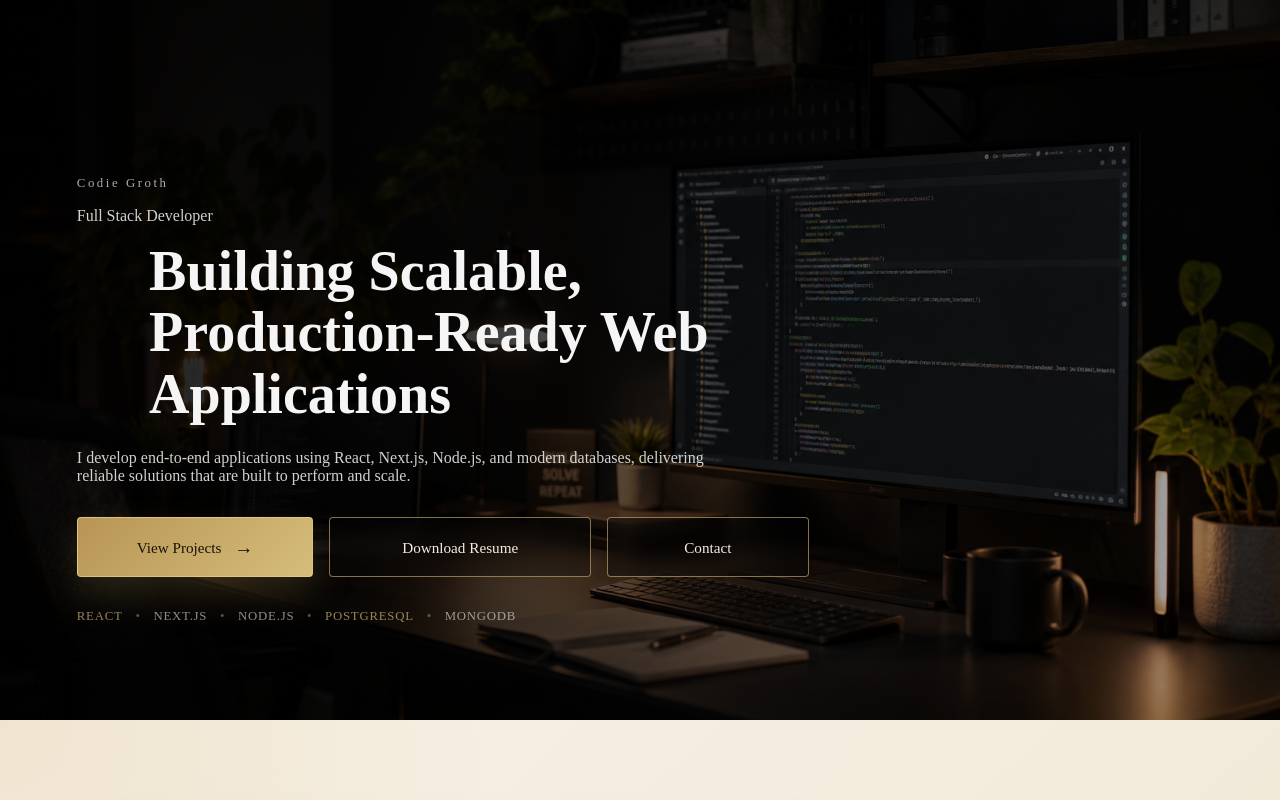
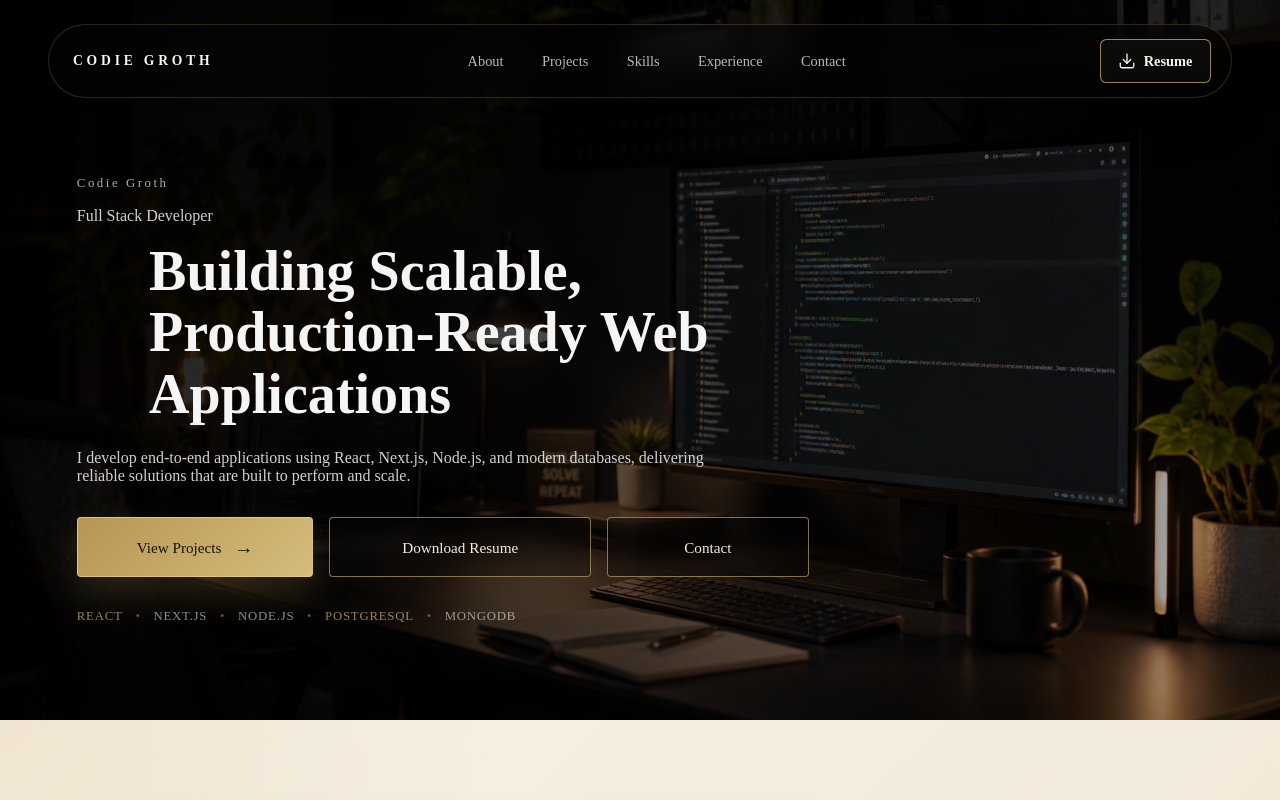
Before and after one commit to codiemaureen/codieCodes, a Next.js app: page / in a window 1280 px wide. Shown: the top 800 px of the page. Built offline with nearby package versions, Linux system fonts and the light colour scheme; a web font is replaced by a local one.

Commit message:
Adding navbar

```diff
--- a/package.json
+++ b/package.json
@@ -11,6 +11,7 @@
   },
   "dependencies": {
     "json-server": "^1.0.0-beta.3",
+    "lucide-react": "^1.14.0",
     "next": "15.2.1",
     "react": "^19.0.0",
     "react-calendly": "^4.3.1",
--- a/src/app/(root)/page.jsx
+++ b/src/app/(root)/page.jsx
@@ -4,11 +4,13 @@ import AboutMe from "../component/AboutMe";
 import Projects from "../component/Projects";
 import ContactMe from "../component/ContactMe";
 import Footer from "../component/Footer";
+import Navbar from "../component/navBar";
 
 export default function Home() {
   return (
 
     <div id="__next" className="app">
+      <Navbar />
       <Hero />
       <AboutMe />
       <Projects />
--- /dev/null
+++ b/src/app/component/navBar.jsx
@@ -0,0 +1,35 @@
+"use client";
+
+import Link from "next/link";
+import styles from "./Navbar.module.css";
+import { Download } from "lucide-react";
+
+const Navbar = () => {
+  return (
+    <header className={styles.navbar}>
+      <Link href="/" className={styles.logo}>
+        CODIE GROTH
+      </Link>
+
+      <nav className={styles.navLinks}>
+        <Link href="#about">About</Link>
+        <Link href="#projects">Projects</Link>
+        <Link href="#skills">Skills</Link>
+        <Link href="#experience">Experience</Link>
+        <Link href="#contact">Contact</Link>
+      </nav>
+
+      <a
+        href="/resume.pdf"
+        target="_blank"
+        rel="noopener noreferrer"
+        className={styles.resumeButton}
+      >
+        <Download size={18} strokeWidth={1.75} />
+        Resume
+      </a>
+    </header>
+  );
+};
+
+export default Navbar;
--- /dev/null
+++ b/src/app/component/navBar.module.css
@@ -0,0 +1,98 @@
+.navbar {
+ position: fixed;
+ top: 1.5rem;
+ left: 3rem;
+ right: 3rem;
+ z-index: 1000;
+ display: flex;
+ align-items: center;
+ justify-content: space-between;
+ gap: 2rem;
+ height: 72px;
+ padding: 0 1.25rem 0 1.5rem;
+ border: 1px solid rgba(198, 173, 115, 0.22);
+ border-radius: 999px;
+ background: rgba(5, 5, 5, 0.58);
+ backdrop-filter: blur(16px);
+ -webkit-backdrop-filter: blur(16px);
+ box-shadow: 0 18px 50px rgba(0, 0, 0, 0.28);
+}
+
+.logo {
+ color: #f8f4ea;
+ font-size: 0.85rem;
+ font-weight: 800;
+ letter-spacing: 0.28em;
+ text-transform: uppercase;
+ text-decoration: none;
+ white-space: nowrap;
+}
+
+.navLinks {
+ display: flex;
+ align-items: center;
+ gap: clamp(1.75rem, 3vw, 3rem);
+}
+
+.navLinks a {
+ color: rgba(255, 255, 255, 0.72);
+ font-size: 0.9rem;
+ font-weight: 500;
+ text-decoration: none;
+ transition: color 0.2s ease;
+}
+
+.navLinks a:hover {
+ color: #c6ad73;
+}
+
+.resumeButton {
+ display: inline-flex;
+ align-items: center;
+ justify-content: center;
+ gap: 0.45rem;
+
+ min-height: 42px;
+ padding: 0 1.1rem;
+
+ border: 1px solid rgba(198, 173, 115, 0.75);
+ border-radius: 0.4rem;
+
+ color: #f8f4ea;
+ font-size: 0.9rem;
+ font-weight: 600;
+ text-decoration: none;
+ white-space: nowrap;
+
+ background: rgba(255, 255, 255, 0.03);
+ transition: all 0.2s ease;
+}
+
+.resumeButton:hover {
+ background: rgba(198, 173, 115, 0.16);
+ border-color: #c6ad73;
+ transform: translateY(-1px);
+}
+
+@media (max-width: 900px) {
+ .navbar {
+  top: 1rem;
+  left: 1rem;
+  right: 1rem;
+  height: 64px;
+ }
+
+ .navLinks {
+  display: none;
+ }
+
+ .logo {
+  font-size: 0.75rem;
+ }
+
+ .resumeButton {
+  min-height: 38px;
+  padding: 0 0.9rem;
+  font-size: 0.8rem;
+ }
+}
```
Also changed, not shown: src/app/component/Hero.jsx (line endings or trailing spaces).
